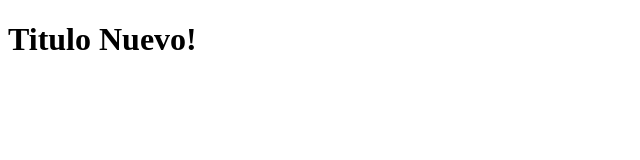
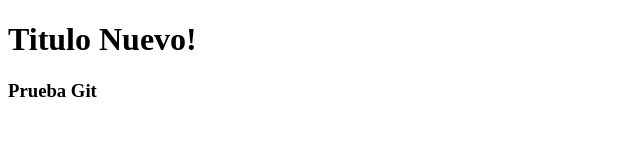
Before and after one commit to ksbarrientosn/Git-Introduccion, a plain HTML site: page index.html in a window 1280 px wide. Shown: the whole page, without its empty margins (0-640 px from the left). Drawn offline with Linux system fonts and the light colour scheme.

Commit message:
Nuevo cambio probando Github

```diff
--- a/index.html
+++ b/index.html
@@ -8,5 +8,6 @@
 </head>
 <body>
     <h1>Titulo Nuevo!</h1>
+    <h3>Prueba Git</h3>
 </body>
 </html>
```
